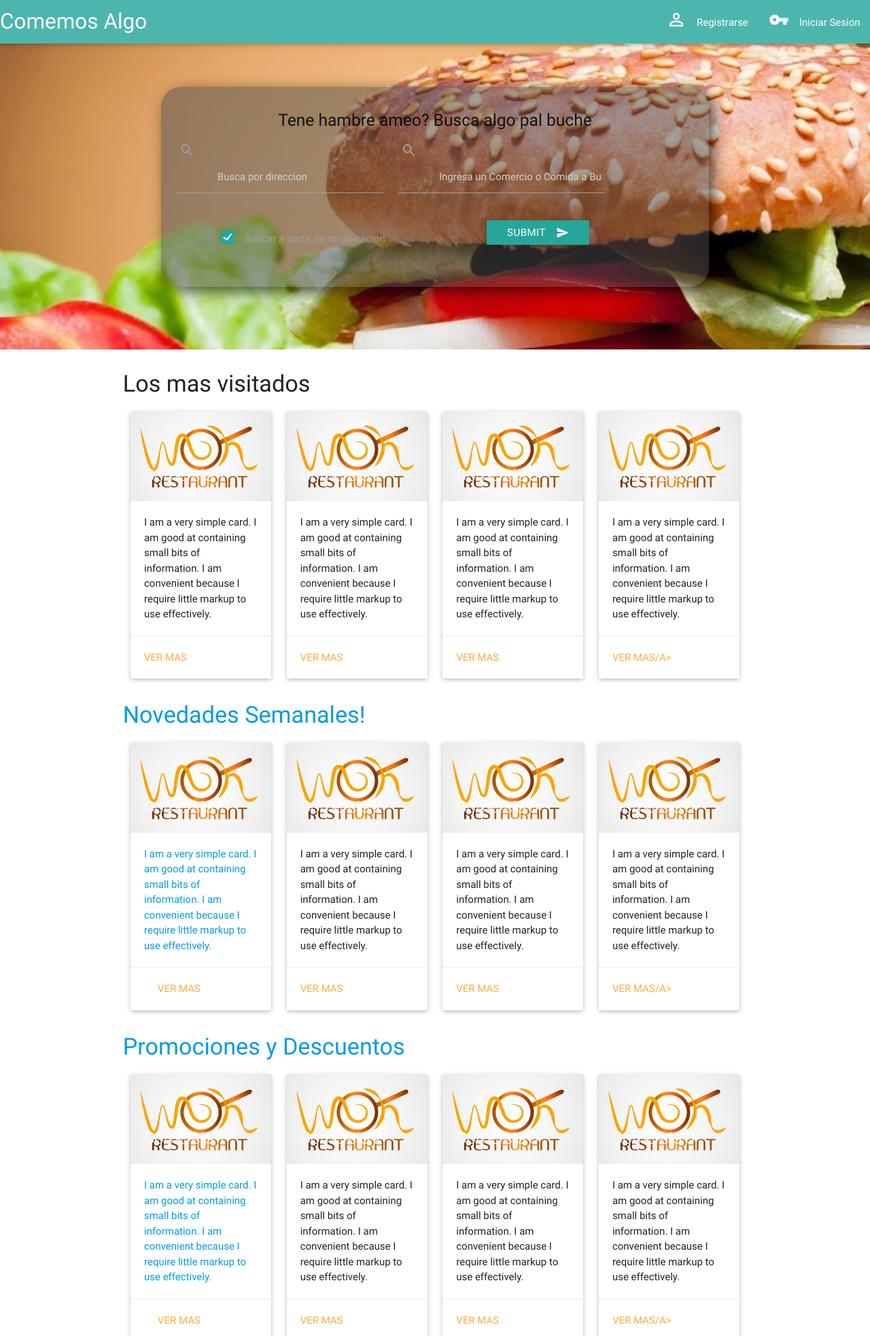
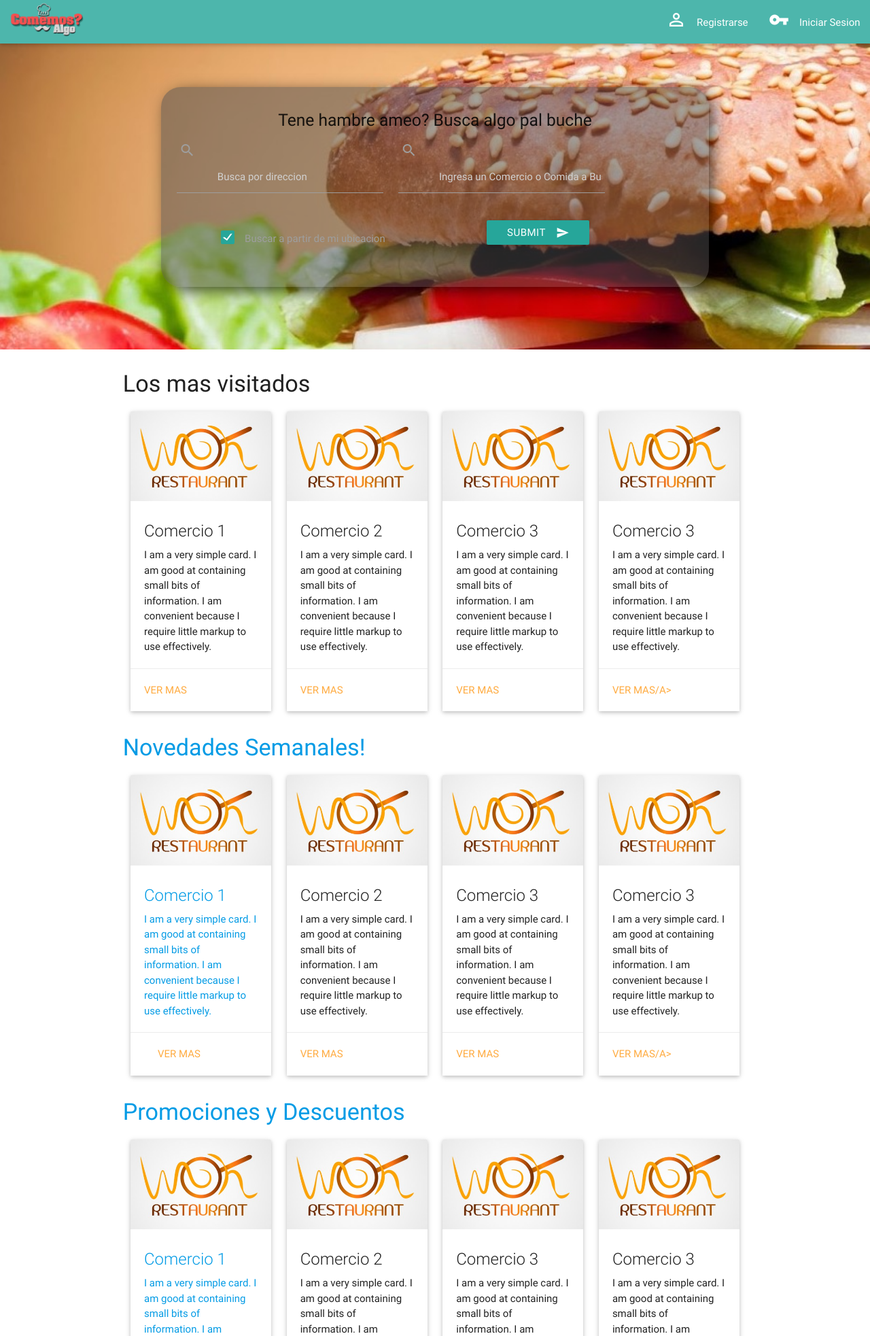
Before and after one commit to Hidra-Soft/comemosalgo, a Django app: page / in a window 1280 px wide. Shown: the top 1965 px of the page at 68% size. Run offline with Django 3.2, Linux system fonts and the light colour scheme; parts of the project's set-up code (start-up, migrations or seed data) failed here and were passed over.

Commit message:
modificaciones en los templates

```diff
--- a/templates/base.html
+++ b/templates/base.html
@@ -139,7 +139,7 @@
         <div class="navbar-fixed">
             <nav class="teal lighten-2">
                 <div class="nav_wrapper">
-                    <a href="#" class="brand-logo left">Comemos Algo</a>
+                    <img src="{% static 'img/img_project/Logo.png'%}" style="width: 11%"><a href=""></a></img>
                     <a href="#" data-activates="mobile-demo" class="button-collapse"><i class="material-icons">menu</i></a>
                     <ul id="nav-mobile" class="right hide-on-med-and-down">
                         <li><a class="waves-effect waves-teal " href="javascript:void(0)" onclick="visibilidad('popup_registro');"><i class="material-icons left">perm_identity</i>Registrarse</a></li>
--- a/templates/detail_comercio.html
+++ b/templates/detail_comercio.html
@@ -4,7 +4,7 @@
 
 
         <h1>{{ comercio.nombre }}</h1>
-        <img src="{{ comercio.imagen }}"></img>
+        <img src="{{ comercio.imagen }}">
         <p>Horarios: <i>{{ comercio.horarios }}</i></p>
         <p>Rubro: <i>{{ comercio.rubro }}</i></p>
         <p>Domicilio: <i>{{ comercio.domicilio }}</i></p>
--- a/templates/index.html
+++ b/templates/index.html
@@ -267,14 +268,14 @@
           <div class="card">
             <div class="card-image">
               <img src="{% static 'img/logos_comercios/logo1.png' %}" alt="Nombre Comercio">
-              <span class="card-title">Comercio 3</span>
             </div>
             <div class="card-content">
+              <span class="card-title">Comercio 3</span>
               <p>I am a very simple card. I am good at containing small bits of information.
               I am convenient because I require little markup to use effectively.</p>
             </div>
             <div class="card-action">
-              <a href="#">Ver mas/a>
+              <a href="#">Ver mas</a>
             </div>
           </div>
         </div>
```
Also changed, not shown: other parts of templates/index.html (+16 -15 lines).
